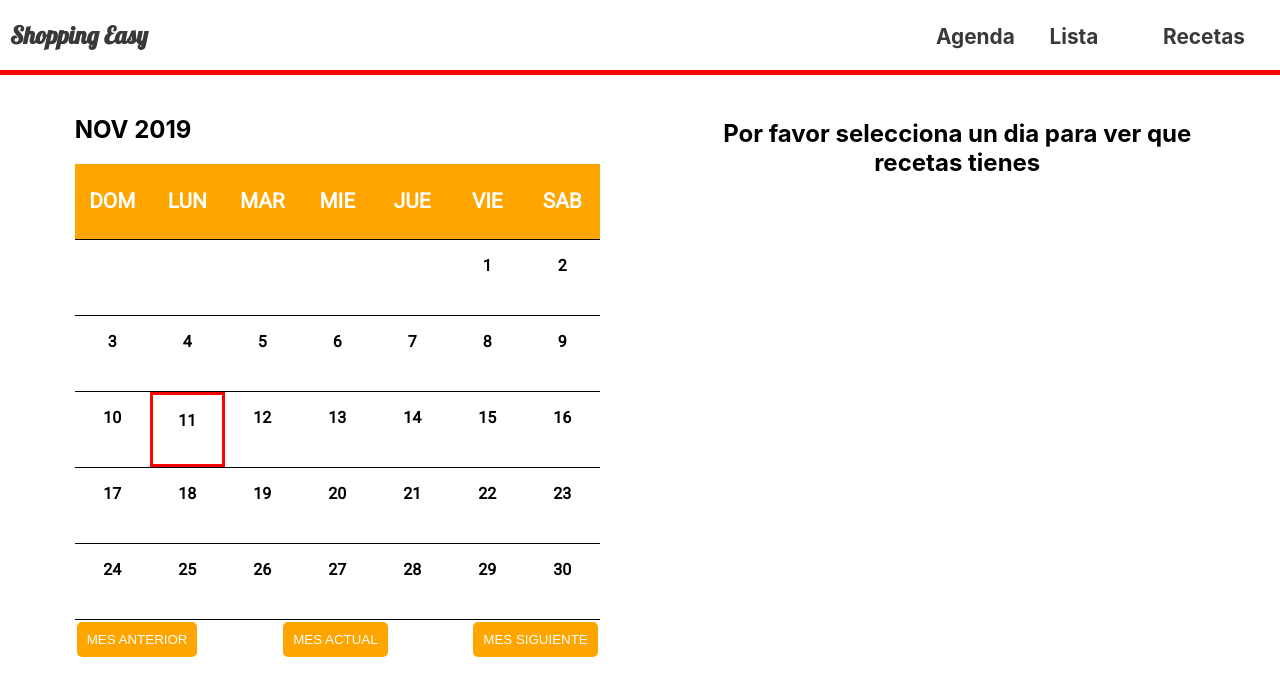
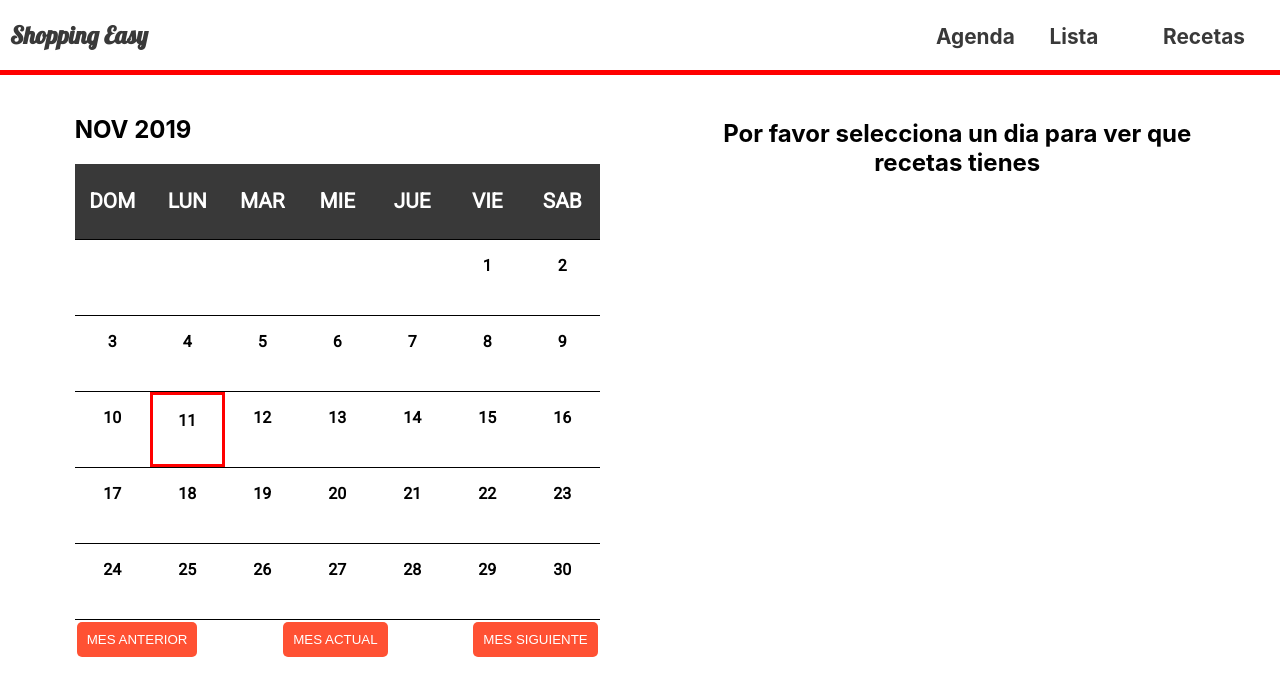
Before and after one commit to lea2696/recetas-react, a React (Create React App) app: page /agenda in a window 1280 px wide. Shown: the top 696 px of the page. Built offline with nearby package versions, Linux system fonts and the light colour scheme.

Commit message:
fix table

```diff
--- a/src/Components/styles/Table.js
+++ b/src/Components/styles/Table.js
@@ -42,7 +42,7 @@ export const Table = styled.table`
     height: 100%;
   }
   thead {
-    background-color: ${props => props.theme.orange};
+    background-color: ${props => props.theme.black};
     color: white;
     tr {
       display: flex;
--- a/src/Components/styles/Theme.js
+++ b/src/Components/styles/Theme.js
@@ -4,7 +4,7 @@ export const theme = {
   black: "#393939",
   red: "#FF0000",
   blue: "#4e8ff3",
-  orange: "#ffa500"
+  orange: "#FF5133"
 };
 export const GlobalStyle = createGlobalStyle`
   html {
```
